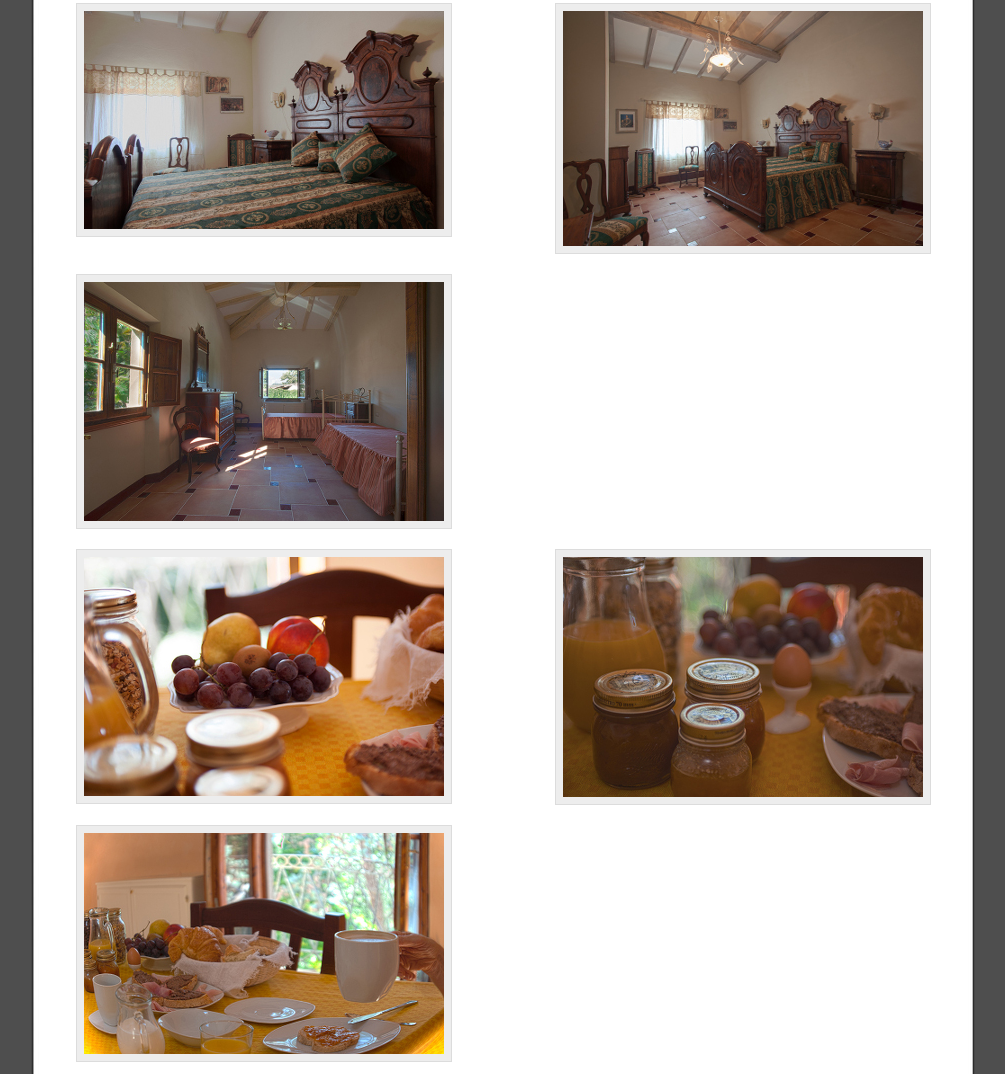
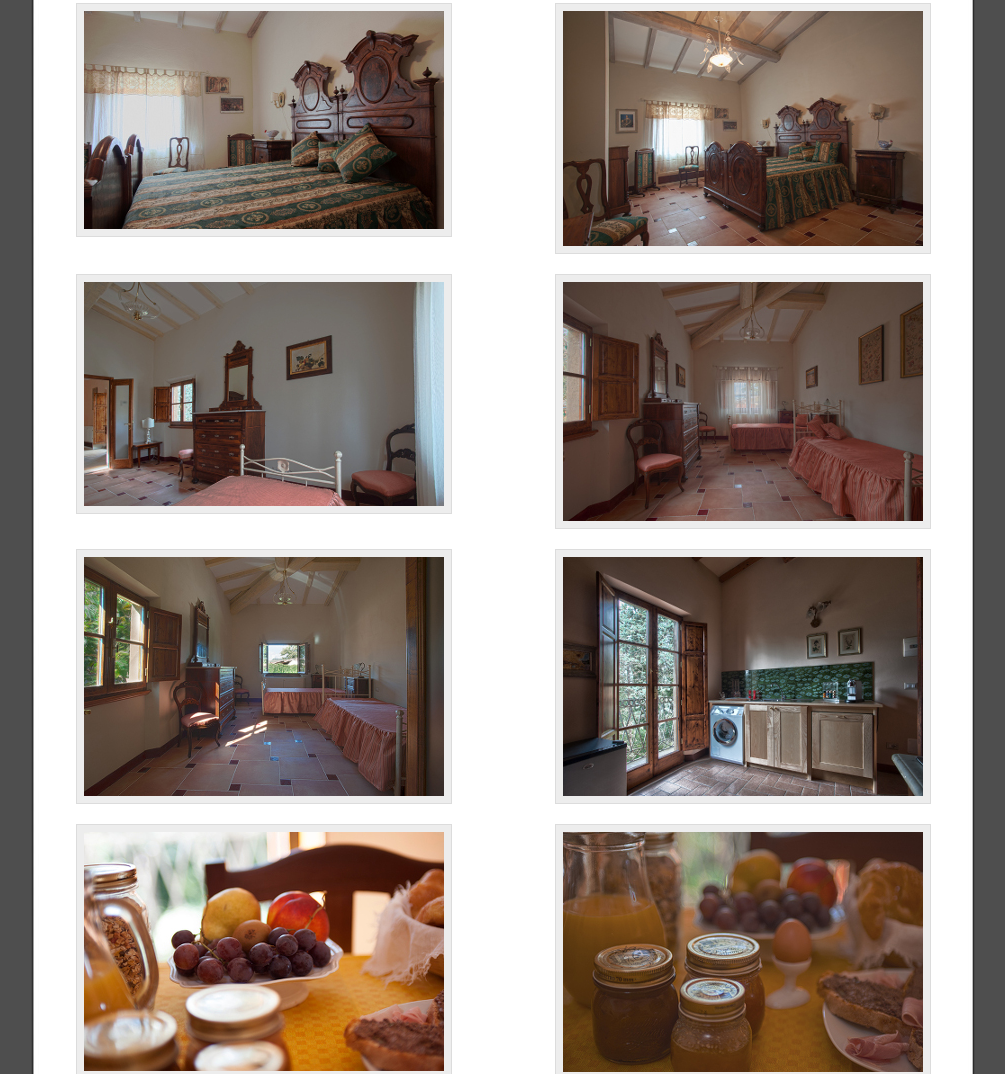
Before and after one commit to anpr/villahumbourg, a plain HTML site: page deutsch/ferienwohnung-albicocca.html in a window 1280 px wide. Shown: the part 2889-3963 px from the top of the page, without its empty margins (137-1142 px from the left). Drawn offline with nearby package versions, Linux system fonts and the light colour scheme.

Commit message:
Albicocca images: letto6+7, cucina

```diff
--- a/deutsch/ferienwohnung-albicocca.html
+++ b/deutsch/ferienwohnung-albicocca.html
@@ -221,7 +221,13 @@ jQuery(document).ready(function () {
         <div class="clearer"></div>
       </div>
       <div class="photo">
+        <img align="left"  alt="Albicocca Camera da Letto"   class="imgsitegallery" height="224" src="../img/albicocca_letto6-S.jpg"   width="360"/>
+        <img align="right" alt="Albicocca Camera da Letto" class="imgsitegallery" height="239" src="../img/albicocca_letto7-S.jpg" width="360"/>
+        <div class="clearer"></div>
+      </div>
+      <div class="photo">
         <img align="left" alt="Albicocca Camera da Letto" class="imgsitegallery" height="239" src="../img/albicocca_letto-S.jpg" width="360"/>
+        <img align="right" alt="Cucina appartamenti" class="imgsitegallery" height="239" src="../img/cucina_appartamenti-S.jpg" width="360"/>
         <div class="clearer"></div>
       </div>
       <div class="photo">
```
Also changed, not shown: english/holiday-flat-albicocca.html (+6 -0 lines), italiano/agriturismo-albicocca.html (+6 -0 lines), img/albicocca_letto6-G.jpg (added), img/albicocca_letto6-S.jpg (added), img/albicocca_letto7-G.jpg (added), img/albicocca_letto7-S.jpg (added), img/cucina_appartamenti-G.jpg (added), img/cucina_appartamenti-S.jpg (added).
